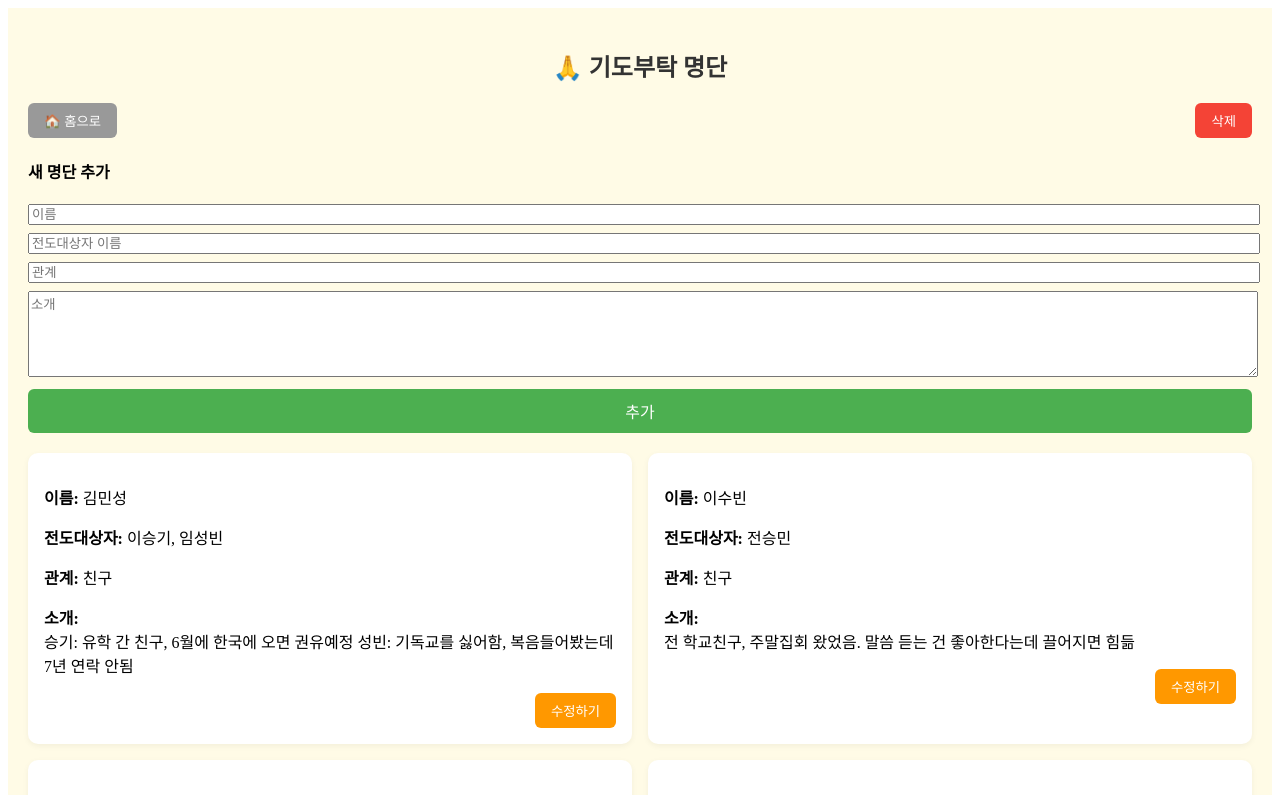
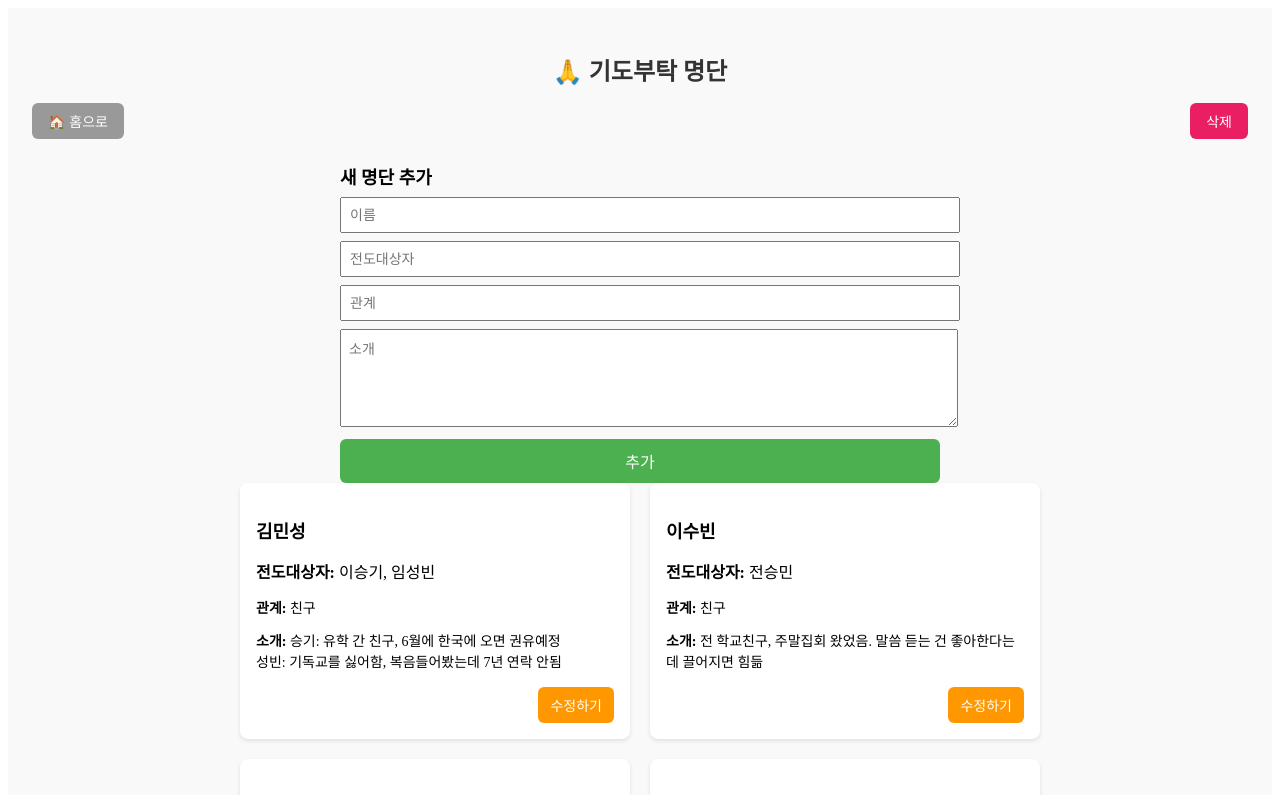
Before and after one commit to jornthan/supabase-react-app, a React (Vite) app: page /pray in a window 1280 px wide. Shown: the top 795 px of the page. Built offline with nearby package versions, Linux system fonts and the light colour scheme.

Commit message:
앱 업데이트: <간단한 변경 내역>

```diff
--- a/src/Home.jsx
+++ b/src/Home.jsx
@@ -10,6 +10,16 @@ export default function Home() {
     setLogs(savedLogs)
   }, [])
 
+  const buttonCommon = {
+    width: '80%',
+    maxWidth: '300px',
+    padding: '16px',
+    fontSize: '18px',
+    borderRadius: '8px',
+    border: 'none',
+    margin: '8px 0'
+  }
+
   return (
     <div style={{
       minHeight: '100vh',
@@ -21,37 +31,22 @@ export default function Home() {
       textAlign: 'center'
     }}>
       <h1 style={{ fontSize: 24, marginBottom: 20 }}>친구 관찰 일지 앱</h1>
-      <button onClick={() => navigate('/list')} style={{
-        padding: '12px 24px',
-        fontSize: '16px',
-        backgroundColor: '#2196f3',
-        color: '#fff',
-        border: 'none',
-        borderRadius: 8,
-        marginBottom: 10
-      }}>
+      <button
+        onClick={() => navigate('/list')}
+        style={{ ...buttonCommon, backgroundColor: '#2196f3', color: '#fff' }}
+      >
         관찰일지 목록
       </button>
-      <button onClick={() => navigate('/pray')} style={{
-        padding: '12px 24px',
-        fontSize: '16px',
-        backgroundColor: '#ff9800',
-        color: '#fff',
-        border: 'none',
-        borderRadius: 8,
-        marginBottom: 10
-      }}>
+      <button
+        onClick={() => navigate('/pray')}
+        style={{ ...buttonCommon, backgroundColor: '#ff9800', color: '#fff' }}
+      >
         기도부탁 명단
       </button>
-      <button onClick={() => navigate('/evangelism')} style={{
-        padding: '12px 24px',
-        fontSize: '16px',
-        backgroundColor: '#4caf50',
-        color: '#fff',
-        border: 'none',
-        borderRadius: 8,
-        marginTop: 20
-      }}>
+      <button
+        onClick={() => navigate('/evangelism')}
+        style={{ ...buttonCommon, backgroundColor: '#4caf50', color: '#fff', marginBottom: 0 }}
+      >
         전도활동
       </button>
       <div style={{
--- a/src/PrayList.jsx
+++ b/src/PrayList.jsx
@@ -63,52 +63,56 @@ export default function PrayList() {
   }
 
   return (
-    <div style={{ backgroundColor: '#fffbe6', minHeight: '100vh', padding: 20 }}>
-      <h2 style={{ textAlign: 'center', color: '#333' }}>🙏 기도부탁 명단</h2>
-      <div style={{ display: 'flex', justifyContent: 'space-between', marginBottom: 20 }}>
+    <div style={{ backgroundColor: '#f9f9f9', minHeight: '100vh', padding: 24 }}>
+      <h2 style={{ textAlign: 'center', color: '#333', fontSize: 24, marginBottom: 16 }}>🙏 기도부탁 명단</h2>
+      <div style={{ display: 'flex', justifyContent: 'space-between', marginBottom: 16 }}>
         <button
           onClick={() => navigate('/')}
-          style={{ padding: '8px 16px', background: '#999', color: '#fff', border: 'none', borderRadius: 6 }}
+          style={{ padding: '8px 16px', background: '#999', color: '#fff', border: 'none', borderRadius: 6, fontSize: 14 }}
         >
           🏠 홈으로
         </button>
         <button
           onClick={() => setIsDeleteMode(prev => !prev)}
-          style={{ padding: '8px 16px', background: isDeleteMode ? '#607d8b' : '#f44336', color: '#fff', border: 'none', borderRadius: 6 }}
+          style={{
+            padding: '8px 16px',
+            background: isDeleteMode ? '#607d8b' : '#e91e63',
+            color: '#fff',
+            border: 'none',
+            borderRadius: 6,
+            fontSize: 14
+          }}
         >
           {isDeleteMode ? '취소' : '삭제'}
         </button>
       </div>
-      <div style={{ marginBottom: 20 }}>
-        <h4>새 명단 추가</h4>
-        <input name="name" value={newEntry.name} onChange={handleNewChange} placeholder="이름" style={{ marginBottom: 8, width: '100%' }} />
-        <input name="target" value={newEntry.target} onChange={handleNewChange} placeholder="전도대상자 이름" style={{ marginBottom: 8, width: '100%' }} />
-        <input name="relation" value={newEntry.relation} onChange={handleNewChange} placeholder="관계" style={{ marginBottom: 8, width: '100%' }} />
-        <textarea name="note" value={newEntry.note} onChange={handleNewChange} placeholder="소개" style={{ marginBottom: 8, width: '100%', height: 80 }} />
-        <button onClick={handleAdd} style={{ padding: 10, fontSize: 16, background: '#4caf50', color: '#fff', border: 'none', borderRadius: 6, width: '100%' }}>
+      <div style={{ marginBottom: 24, maxWidth: 600, margin: '0 auto' }}>
+        <h4 style={{ fontSize: 18, marginBottom: 8 }}>새 명단 추가</h4>
+        <input name="name" value={newEntry.name} onChange={handleNewChange} placeholder="이름" style={{ marginBottom: 8, width: '100%', padding: 8, fontSize: 14 }} />
+        <input name="target" value={newEntry.target} onChange={handleNewChange} placeholder="전도대상자" style={{ marginBottom: 8, width: '100%', padding: 8, fontSize: 14 }} />
+        <input name="relation" value={newEntry.relation} onChange={handleNewChange} placeholder="관계" style={{ marginBottom: 8, width: '100%', padding: 8, fontSize: 14 }} />
+        <textarea name="note" value={newEntry.note} onChange={handleNewChange} placeholder="소개" style={{ marginBottom: 8, width: '100%', padding: 8, fontSize: 14, height: 80 }} />
+        <button onClick={handleAdd} style={{ padding: '10px', fontSize: 16, background: '#4caf50', color: '#fff', border: 'none', borderRadius: 6, width: '100%' }}>
           추가
         </button>
       </div>
-      <div style={{ display: 'grid', gridTemplateColumns: '1fr 1fr', gap: 16 }}>
+      <div style={{ display: 'grid', gridTemplateColumns: '1fr 1fr', gap: 20, maxWidth: 800, margin: '0 auto' }}>
         {entries.map((entry, idx) => (
-          <div key={idx} style={{ position: 'relative', background: '#fff', padding: 16, borderRadius: 10, boxShadow: '0 2px 6px rgba(0,0,0,0.05)' }}>
+          <div key={idx} style={{ position: 'relative', background: '#fff', padding: 16, borderRadius: 8, boxShadow: '0 2px 4px rgba(0,0,0,0.1)' }}>
             {isDeleteMode && (
               <button
                 onClick={() => handleDelete(idx)}
-                style={{ position: 'absolute', top: 8, right: 8, background: '#e91e63', color: '#fff', border: 'none', borderRadius: 4, padding: '4px 8px' }}
+                style={{ position: 'absolute', top: 8, right: 8, background: '#e91e63', color: '#fff', border: 'none', borderRadius: 4, padding: '4px 8px', fontSize: 12 }}
               >
                 삭제
               </button>
             )}
-            <p><strong>이름:</strong> {entry.name}</p>
-            <p><strong>전도대상자:</strong> {entry.target}</p>
-            <p><strong>관계:</strong> {entry.relation}</p>
-            <p><strong>소개:</strong><br />{entry.note}</p>
-            <div style={{ display: 'flex', justifyContent: 'flex-end', marginTop: 8 }}>
-              <button
-                onClick={() => handleEdit(idx)}
-                style={{ padding: '8px 16px', background: '#ff9800', color: '#fff', border: 'none', borderRadius: 6 }}
-              >
+            <p style={{ fontSize: 18, fontWeight: 'bold', marginBottom: 8 }}>{entry.name}</p>
+            <p style={{ fontSize: 16, marginBottom: 8 }}><strong>전도대상자:</strong> {entry.target}</p>
+            <p style={{ fontSize: 14, marginBottom: 8 }}><strong>관계:</strong> {entry.relation}</p>
+            <p style={{ fontSize: 14, lineHeight: 1.5, whiteSpace: 'pre-wrap' }}><strong>소개:</strong> {entry.note}</p>
+            <div style={{ textAlign: 'right', marginTop: 12 }}>
+              <button onClick={() => handleEdit(idx)} style={{ padding: '8px 12px', background: '#ff9800', color: '#fff', border: 'none', borderRadius: 6, fontSize: 14 }}>
                 수정하기
               </button>
             </div>
@@ -116,5 +120,5 @@ export default function PrayList() {
         ))}
       </div>
     </div>
-)
+  )
 }
```
